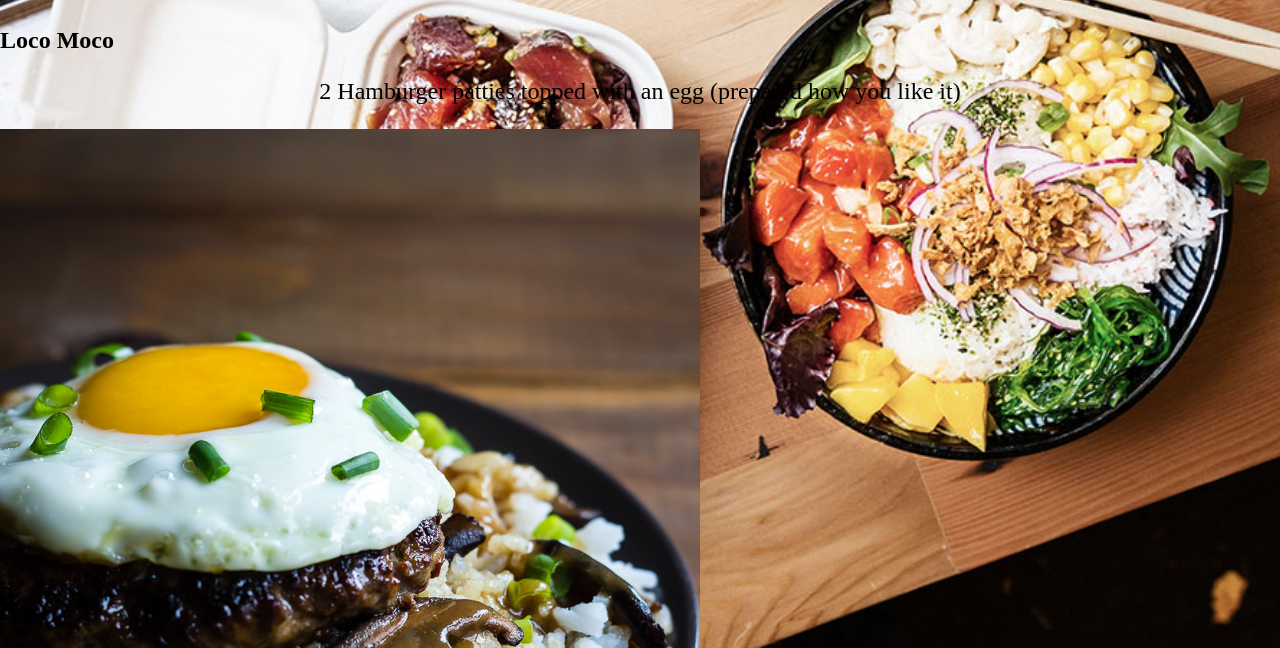
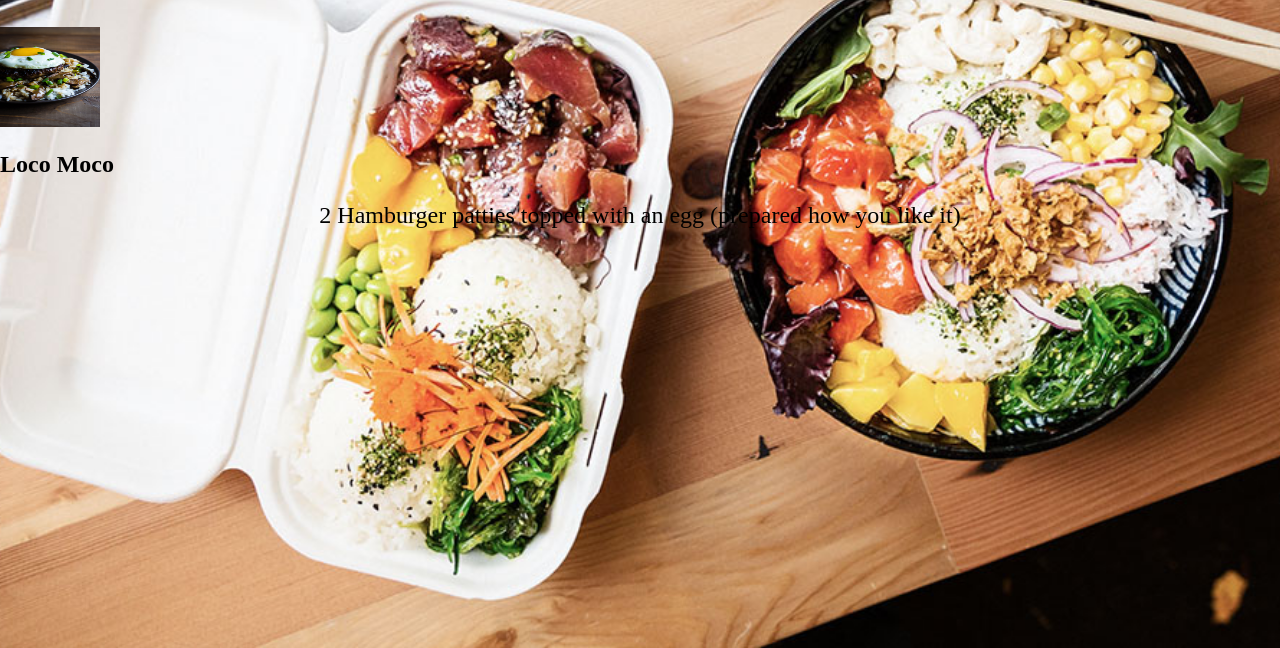
Before and after one commit to coderlore/restaurant, a website built with webpack: page dist/index.html in a window 1280 px wide. Both pictures are taken after a click on the button "Menu". Shown: the part 152-800 px from the top of the page. Built offline with nearby package versions, Linux system fonts and the light colour scheme.

Commit message:
Fixed image loading issue

```diff
--- a/src/menu.js
+++ b/src/menu.js
@@ -1,3 +1,5 @@
+import locoMocoPic from '../asset/loco.jpeg';
+
 function loadMenu() {
     const content = document.querySelector('#content');
     content.id = 'content';
@@ -11,6 +13,14 @@ function loadMenu() {
     menuPage.appendChild(menuTitle);
 
     const menuItem = document.createElement('div');
+
+    const foodImage = new Image();
+    foodImage.src = locoMocoPic;
+    foodImage.alt = 'Loco Moco';
+    foodImage.style.height = '100px';
+    foodImage.style.width = '100px';
+    menuPage.appendChild(foodImage);
+
     const foodTitle = document.createElement('h2');
     foodTitle.innerHTML = 'Loco Moco';
     menuPage.appendChild(foodTitle);
@@ -19,11 +29,6 @@ function loadMenu() {
     foodDescription.innerHTML = '2 Hamburger patties topped with an egg (prepared how you like it)'
     menuPage.appendChild(foodDescription);
 
-    const foodImage = document.createElement('img');
-    foodImage.src = './asset/loco.jpeg';
-    foodImage.alt = 'LocoMoco';
-    menuPage.appendChild(foodImage);
-
     menuPage.appendChild(menuItem);
 
     content.appendChild(menuPage)
--- a/webpack.config.js
+++ b/webpack.config.js
@@ -16,6 +16,10 @@ module.exports = {
                 test: /\.css$/i,
                 use: ['style-loader','css-loader'],
             },
+            {
+                test: /\.(png|svg|jpg|jpeg|gif)$/i,
+                type: 'asset/resource',
+            },
         ],
     },
 };
```
Also changed, not shown: src/style.css (line endings or trailing spaces).
